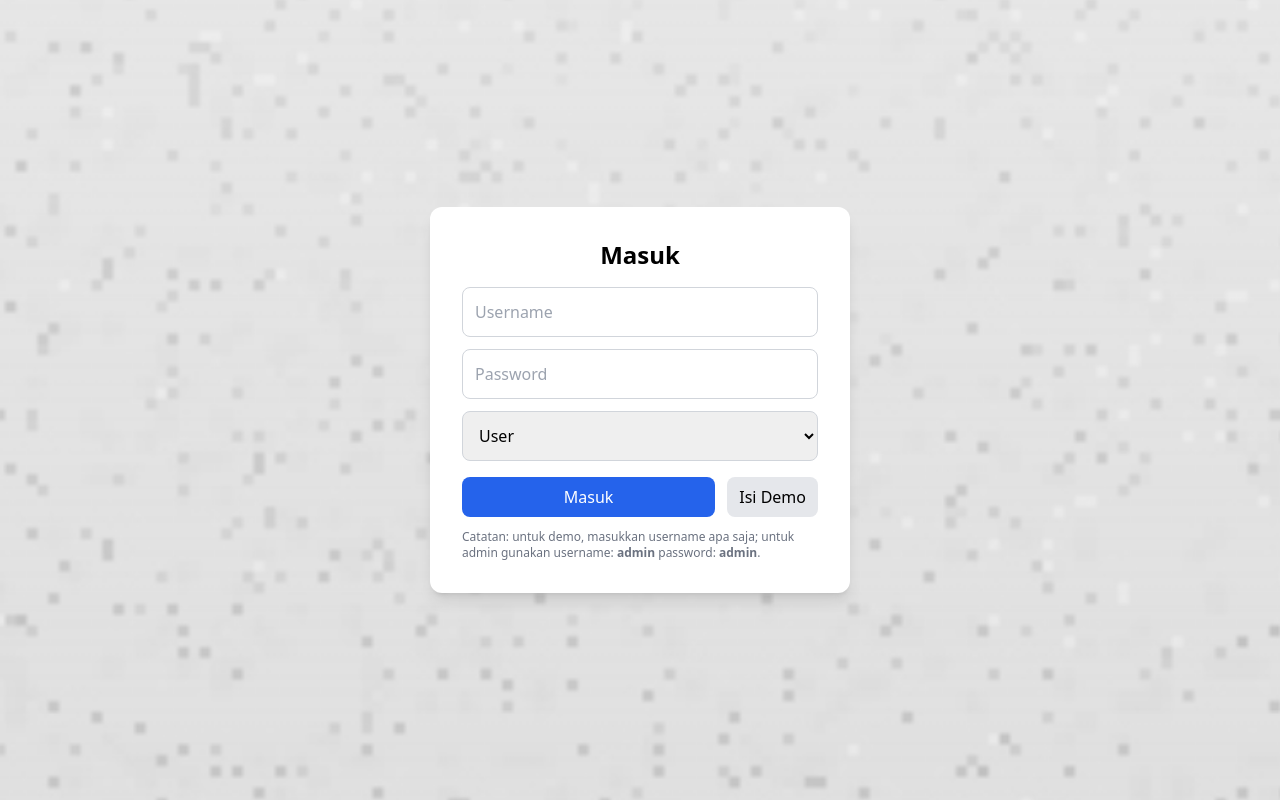
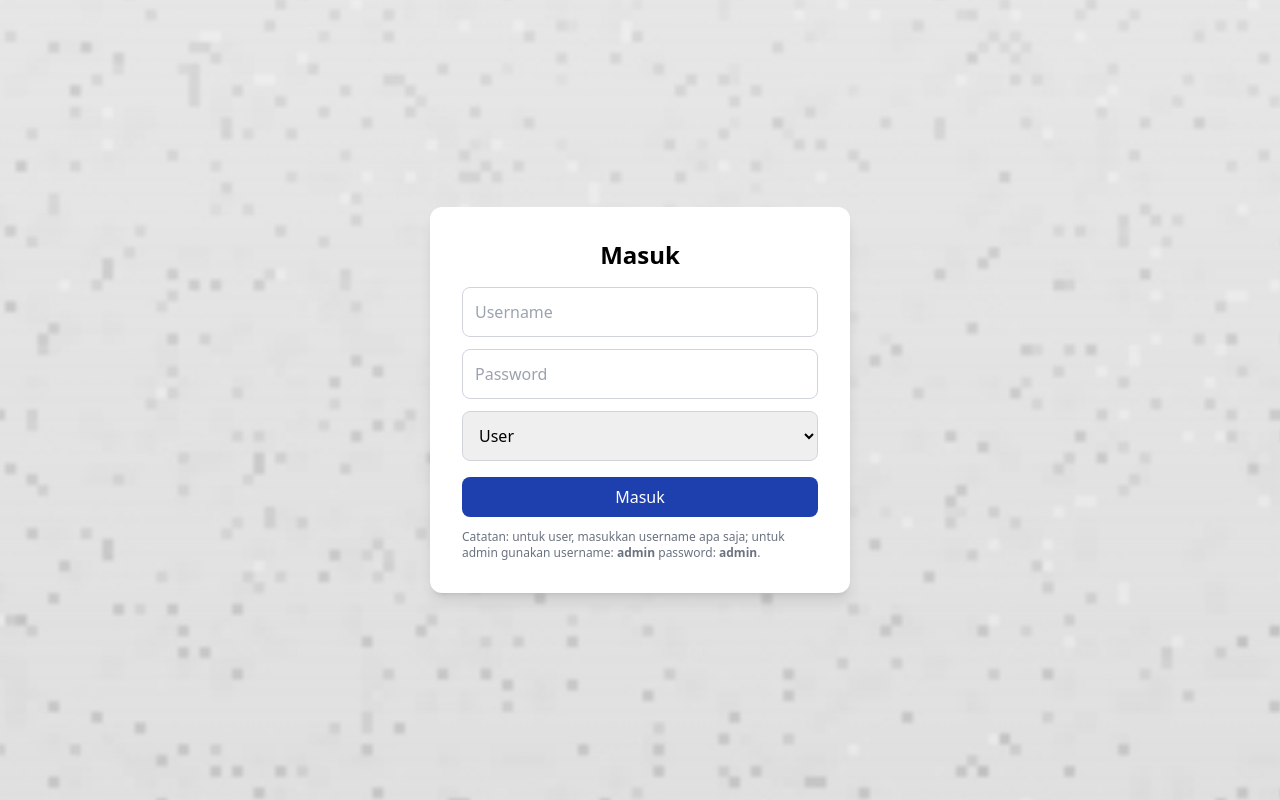
Before and after one commit to ruanganftupnvj/ruanganftupnvj.github.io, a plain HTML site: page index.html in a window 1280 px wide. Drawn offline with nearby package versions, Linux system fonts and the light colour scheme.

Commit message:
Update index.html

```diff
--- a/index.html
+++ b/index.html
@@ -55,10 +55,9 @@
         <option value="admin">Admin</option>
       </select>
       <div class="flex gap-3">
-        <button onclick="prosesLogin()" class="flex-1 bg-blue-600 text-white py-2 rounded-lg hover:bg-blue-700">Masuk</button>
-        <button onclick="demoIsi()" class="bg-gray-200 px-3 py-2 rounded-lg">Isi Demo</button>
+        <button onclick="prosesLogin()" class="flex-1 bg-blue-800 text-white py-2 rounded-lg hover:bg-blue-900">Masuk</button>
       </div>
-      <p class="text-xs text-gray-500 mt-3">Catatan: untuk demo, masukkan username apa saja; untuk admin gunakan username: <b>admin</b> password: <b>admin</b>.</p>
+      <p class="text-xs text-gray-500 mt-3">Catatan: untuk user, masukkan username apa saja; untuk admin gunakan username: <b>admin</b> password: <b>admin</b>.</p>
     </div>
   </div>
 
```
